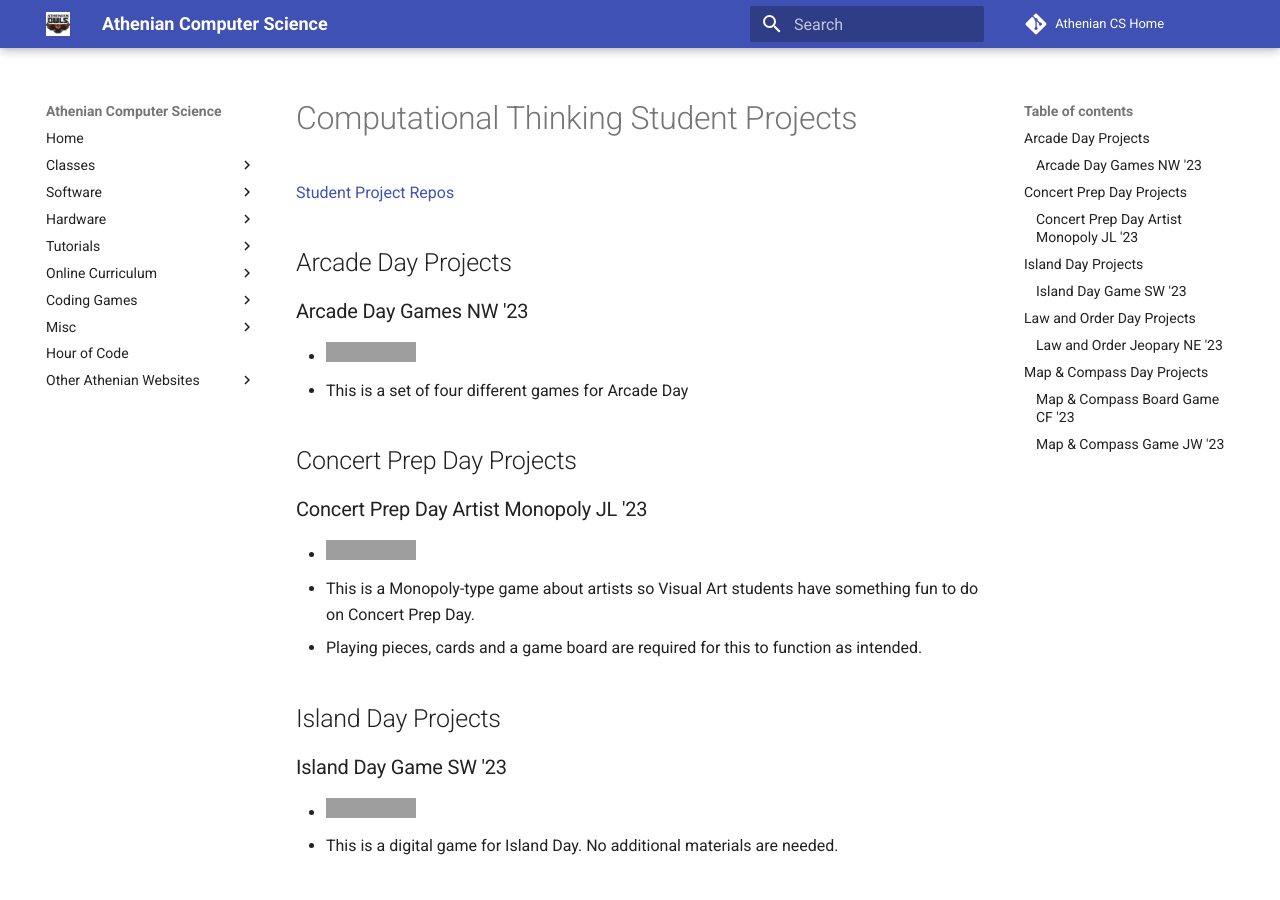
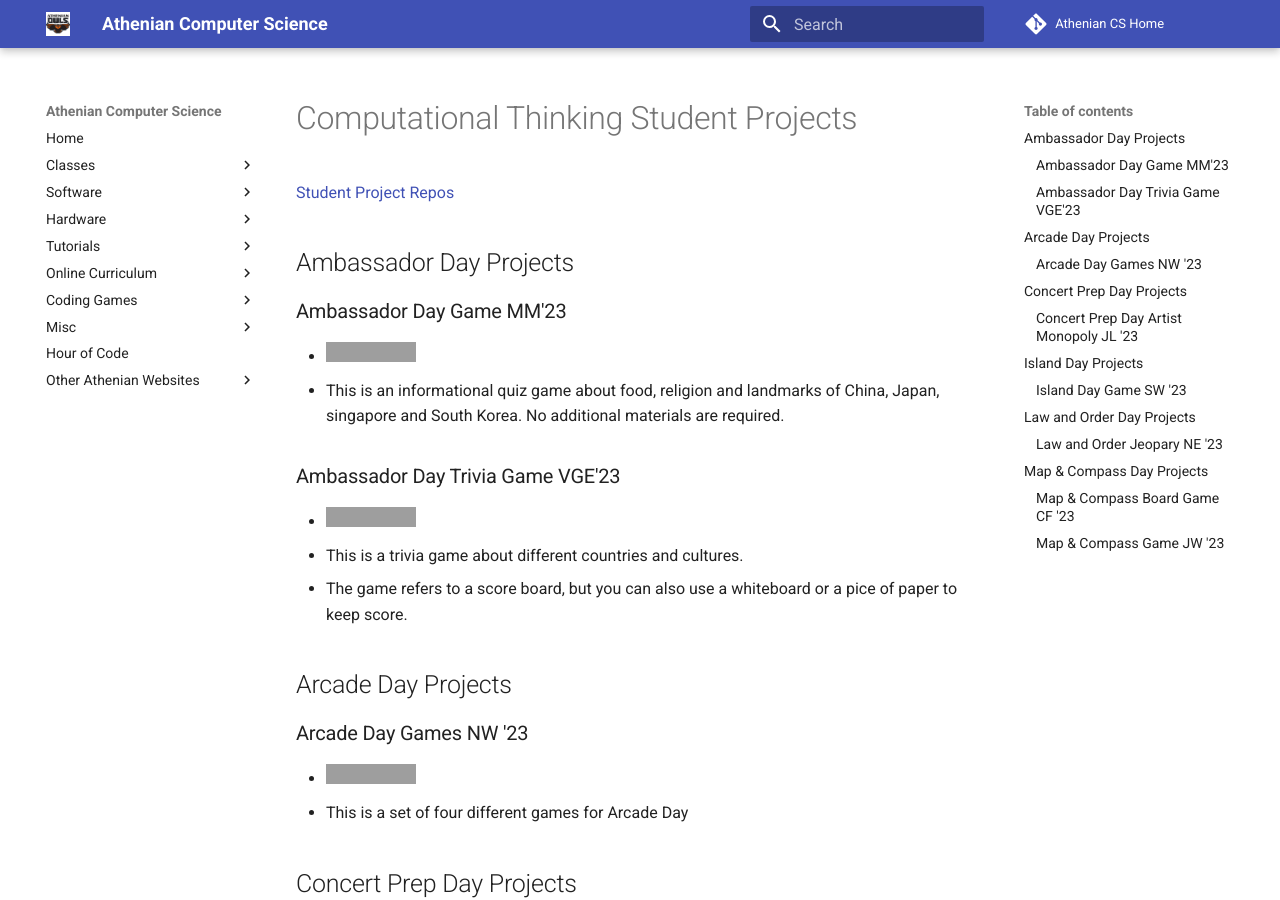
Before and after one commit to athenian-computational-thinking/athenian-cs-mkdocs, an MkDocs documentation site: the page built from docs/ct-projects.md, in a window 1280 px wide and 900 px high. Built offline with MkDocs 1.6.1 and Material for MkDocs 9.7.7, drawn with Linux system fonts in a browser that asks for light colours; comment, search, counter and statistics services are not loaded; grey boxes are pictures that could not be loaded.

Commit message:
Update ct-projects.md

```diff
--- a/docs/ct-projects.md
+++ b/docs/ct-projects.md
@@ -1,6 +1,18 @@
 # Computational Thinking Student Projects
 
 [Student Project Repos](https://github.com/athenian-ct-projects)
+
+## Ambassador Day Projects
+
+### Ambassador Day Game MM'23
+* [![Run on Repl.it](https://repl.it/badge/github/athenian-ct-projects/Ambassador-Day-Game-MM)](https://repl.it/github/athenian-ct-projects/Ambassador-Day-Game-MM)
+* This is an informational quiz game about food, religion and landmarks of China, Japan, singapore and South Korea. No additional materials are required.
+
+### Ambassador Day Trivia Game VGE'23
+* [![Run on Repl.it](https://repl.it/badge/github/athenian-ct-projects/Ambassador-Day-Game-VGE)](https://repl.it/github/athenian-ct-projects/Ambassador-Day-Game-VGE)
+* This is a trivia game about different countries and cultures.
+* The game refers to a score board, but you can also use a whiteboard or a pice of paper to keep score.
+
 
 ## Arcade Day Projects
 
```
